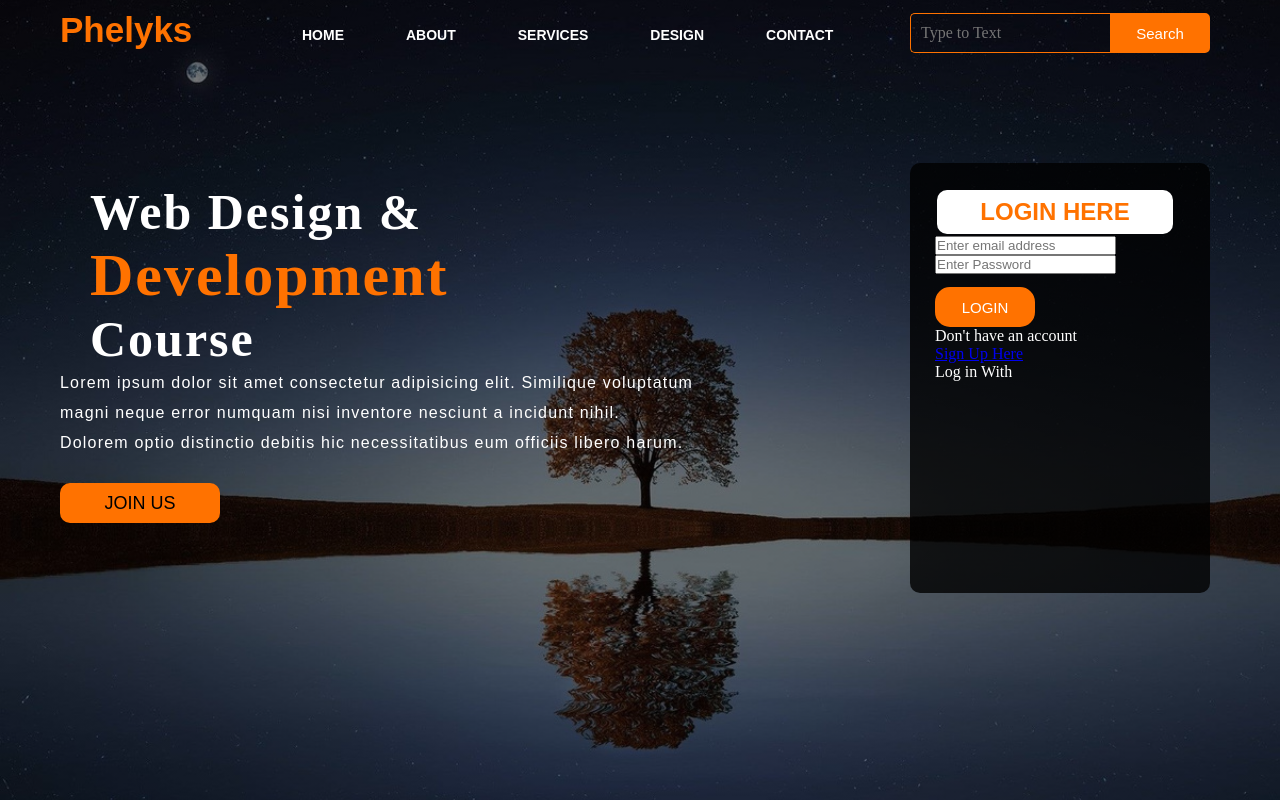
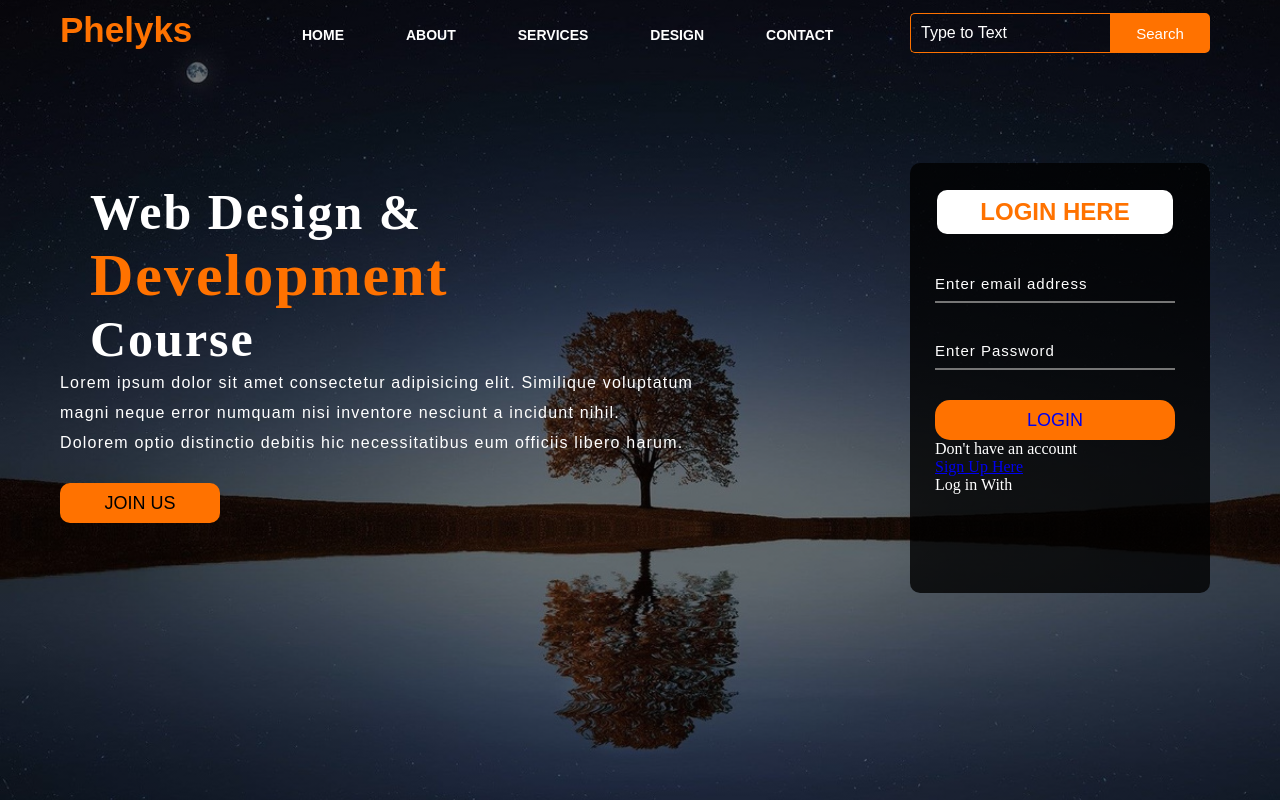
Before and after one commit to Phelyks/Dummy-Website-for-Beginners, a plain HTML site: page index.html in a window 1280 px wide. Drawn offline with Linux system fonts and the light colour scheme.

Commit message:
Oct26 10:10

```diff
--- a/assets/index.css
+++ b/assets/index.css
@@ -157,15 +157,27 @@ ul li a:hover {
 }
 
 .content .btnn{
-    width: 100px;
+    width: 240px;
     height: 40px;
     background: #ff7200;
-    border: 2px solid #ff7200;
-    margin-top: 13px;
+    border: none;
+    margin-top: 30px;
     color: #fff;
-    font-size: 15px;
+    font-size: 18px;
     border-radius: 15px;
+    cursor: pointer;
+    transition: 0.4s ease;
 }
+
+.content .btnn:hover{
+    background: #fff;
+    color: #ff7200;
+}
+
+.content .btnn a{
+    text-decoration: none;
+}
+
 
 .form{
     width: 250px;
@@ -189,3 +201,26 @@ ul li a:hover {
     margin: 2px;
     padding: 8px;
 }
+
+.form input{
+    width: 240px;
+    height: 35px;
+    background-color: transparent;
+    border-top: none;
+    border-right: none;
+    border-left: none;
+    color: #fff;
+    font-size: 15px;
+    letter-spacing: 1px;
+    margin-top: 30px;
+    font-family: sans-serif;
+}
+
+.form input:focus{
+    outline: none;
+}
+
+::placeholder{
+    color: #fff;
+    font-family: Arial;
+}
--- a/index.html
+++ b/index.html
@@ -35,7 +35,7 @@
                 <h2>LOGIN HERE</h2>
                 <input type="email" name="email" placeholder="Enter email address" id="">
                 <input type="password" name="" placeholder="Enter Password">
-                <button class="btnn">LOGIN</button>
+                <button class="btnn"><a href="#">LOGIN</a></button>
                 <p class="link">Don't have an account</p>
                 <p><a href="#">Sign Up Here</a></p>
                 <p class="liw">Log in With</p>
```
